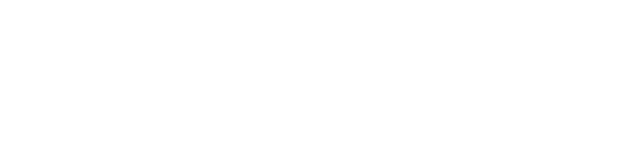
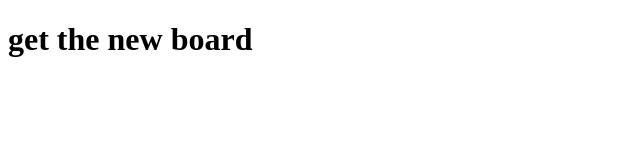
Before and after one commit to Varadharaj111/Homes, a plain HTML site: page index.html in a window 1280 px wide. Shown: the whole page, without its empty margins (0-640 px from the left). Drawn offline with Linux system fonts and the light colour scheme.

Commit message:
thrid change

```diff
--- a/index.html
+++ b/index.html
@@ -6,6 +6,6 @@
     <title>abcdef</title>
 </head>
 <body>
-
+    <h1> get the new board </h1>
 </body>
 </html>
```
